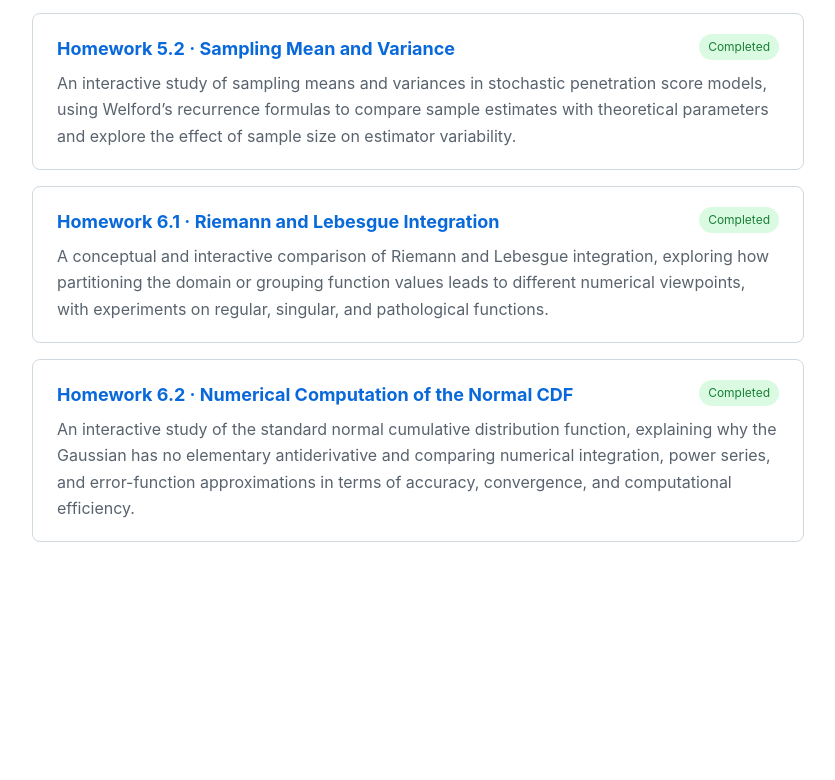
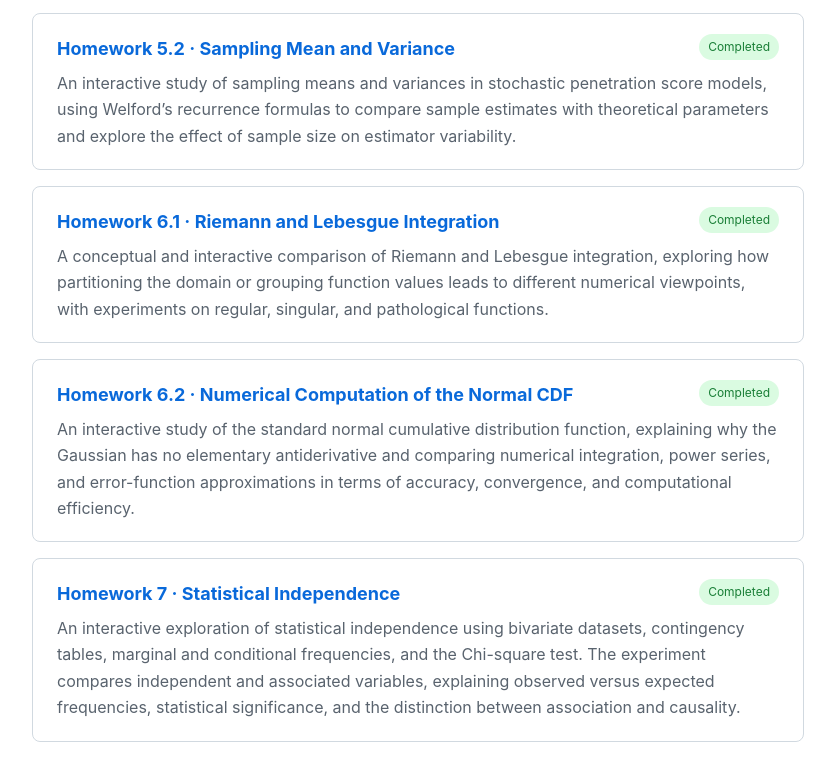
Before and after one commit to Skycoso17/statistics-homeworks, a plain HTML site: page index.html in a window 1280 px wide. Shown: the part 1038-1818 px from the top of the page, without its empty margins (222-1057 px from the left). Before the commit the page ends 1650 px from the top, so only its background shows below. Drawn offline with Linux system fonts and the light colour scheme.

Commit message:
Update index.html

```diff
--- a/index.html
+++ b/index.html
@@ -21,6 +21,8 @@
   <a class="item" href="homework-5.2/"><span class="tag">Completed</span><strong>Homework 5.2 · Sampling Mean and Variance</strong><p>An interactive study of sampling means and variances in stochastic penetration score models, using Welford’s recurrence formulas to compare sample estimates with theoretical parameters and explore the effect of sample size on estimator variability.</p></a>
   <a class="item" href="homework-6.1/"><span class="tag">Completed</span><strong>Homework 6.1 · Riemann and Lebesgue Integration</strong><p>A conceptual and interactive comparison of Riemann and Lebesgue integration, exploring how partitioning the domain or grouping function values leads to different numerical viewpoints, with experiments on regular, singular, and pathological functions.</p></a>
   <a class="item" href="homework-6.2/"><span class="tag">Completed</span><strong>Homework 6.2 · Numerical Computation of the Normal CDF</strong><p>An interactive study of the standard normal cumulative distribution function, explaining why the Gaussian has no elementary antiderivative and comparing numerical integration, power series, and error-function approximations in terms of accuracy, convergence, and computational efficiency.</p></a>
+  <a class="item" href="homework-7/"><span class="tag">Completed</span><strong>Homework 7 · Statistical Independence</strong><p>An interactive exploration of statistical independence using bivariate datasets, contingency tables, marginal and conditional frequencies, and the Chi-square test. The experiment compares independent and associated variables, explaining observed versus expected frequencies, statistical significance, and the distinction between association and causality.</p></a>
+
 </
 </body>
 </html>
```
